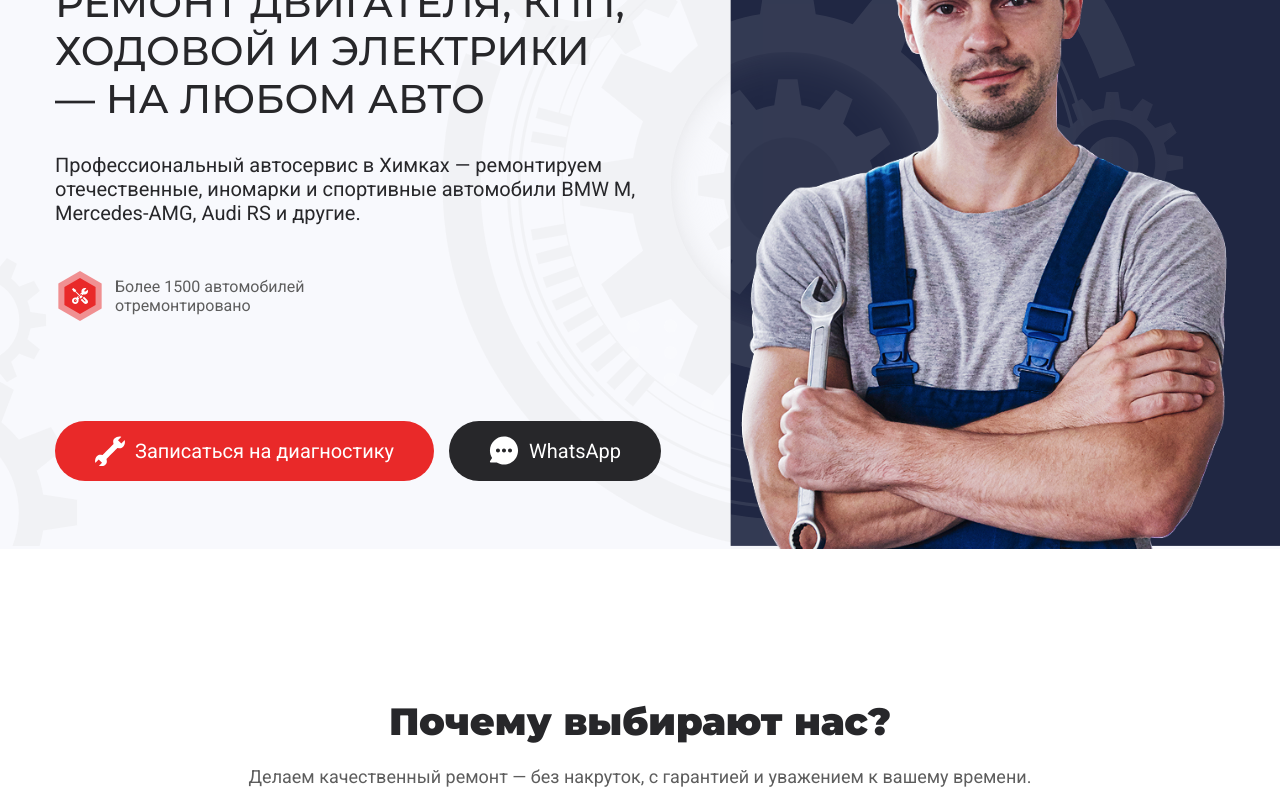
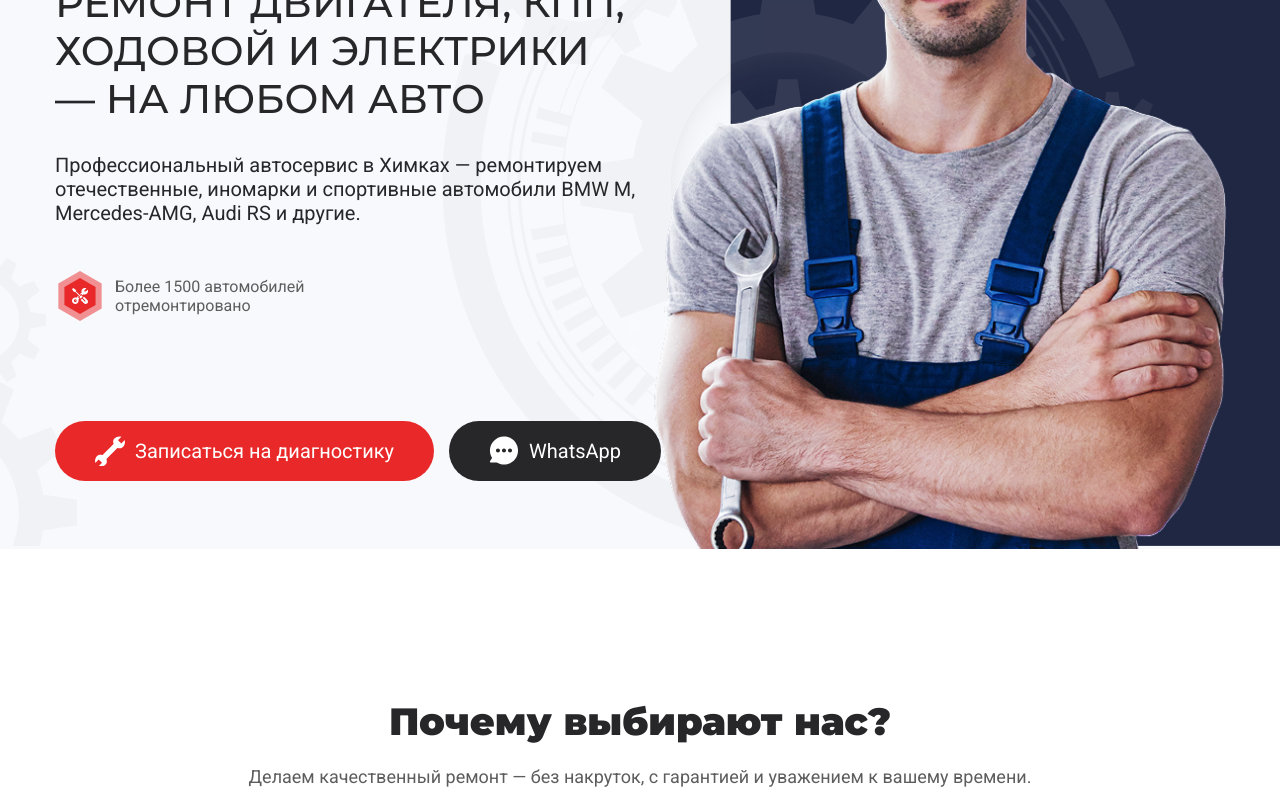
Before and after one commit to Onlyfunn/k-speed, a plain HTML site: page index.html in a window 1280 px wide. Shown: the part 251-1043 px from the top of the page. Drawn offline with Linux system fonts and the light colour scheme.

Commit message:
Update style.css

```diff
--- a/css/style.css
+++ b/css/style.css
@@ -109,7 +109,7 @@ div[class*=__container] {max-width:1360px; margin:0 auto; padding:0 15px}
 .intro__buttons {display:-webkit-box;display:-ms-flexbox;display:flex; gap:15px; -ms-flex-wrap:wrap; flex-wrap:wrap}
 @media (max-width:450px) {.intro__button {width:100%}
 }
-.intro__man {position:absolute; z-index:0; bottom:0; right:12.9166666667%; height:85%; max-height:-moz-max-content; max-height:-webkit-max-content; max-height:max-content; -o-object-fit:cover; object-fit:cover}
+.intro__man {position:absolute; z-index:0; bottom:0; right:12.9166666667%; height:85%; max-height:-moz-max-content; max-height:-webkit-max-content; max-height:max-content; -o-object-fit:cover; object-fit:cover; min-height:100%}
 @media (max-width:1360px) {.intro__man {right:50px}
 }
 @media (max-width:1230px) {.intro__man {right:0}
```
